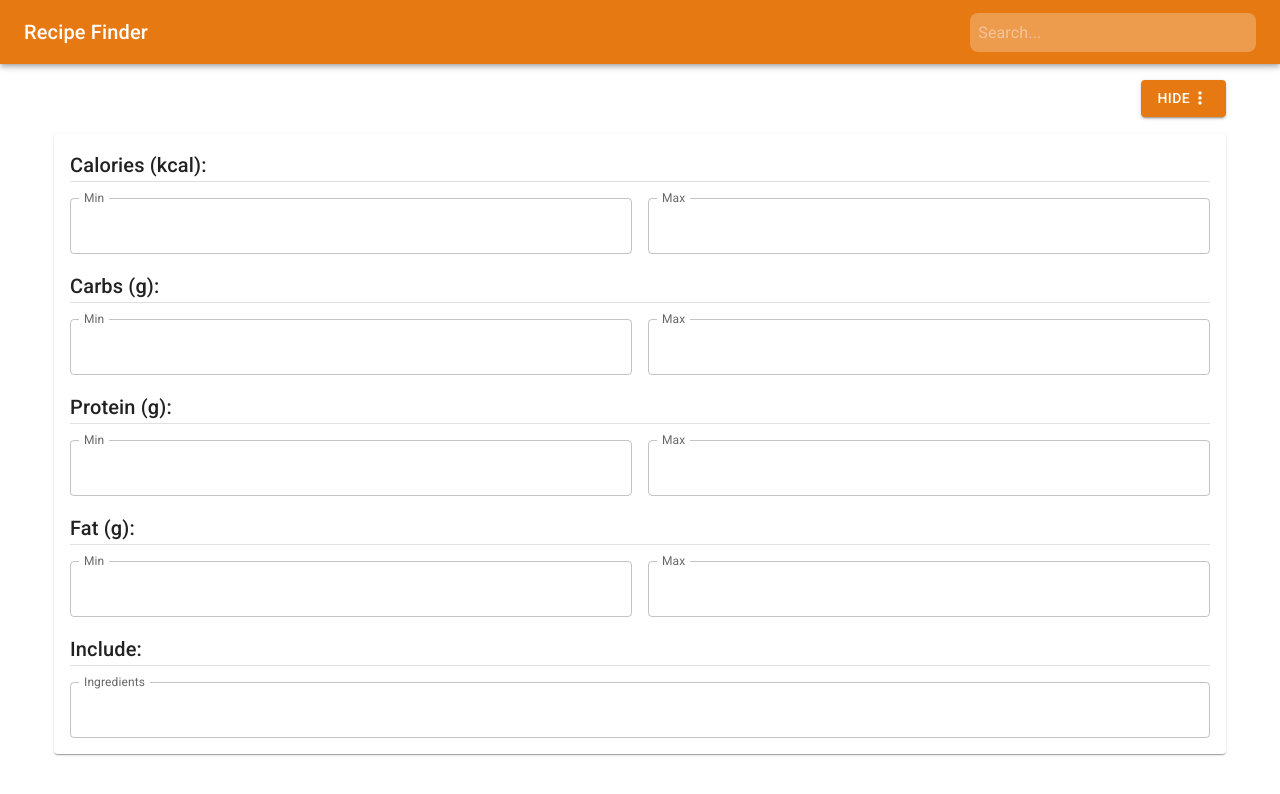
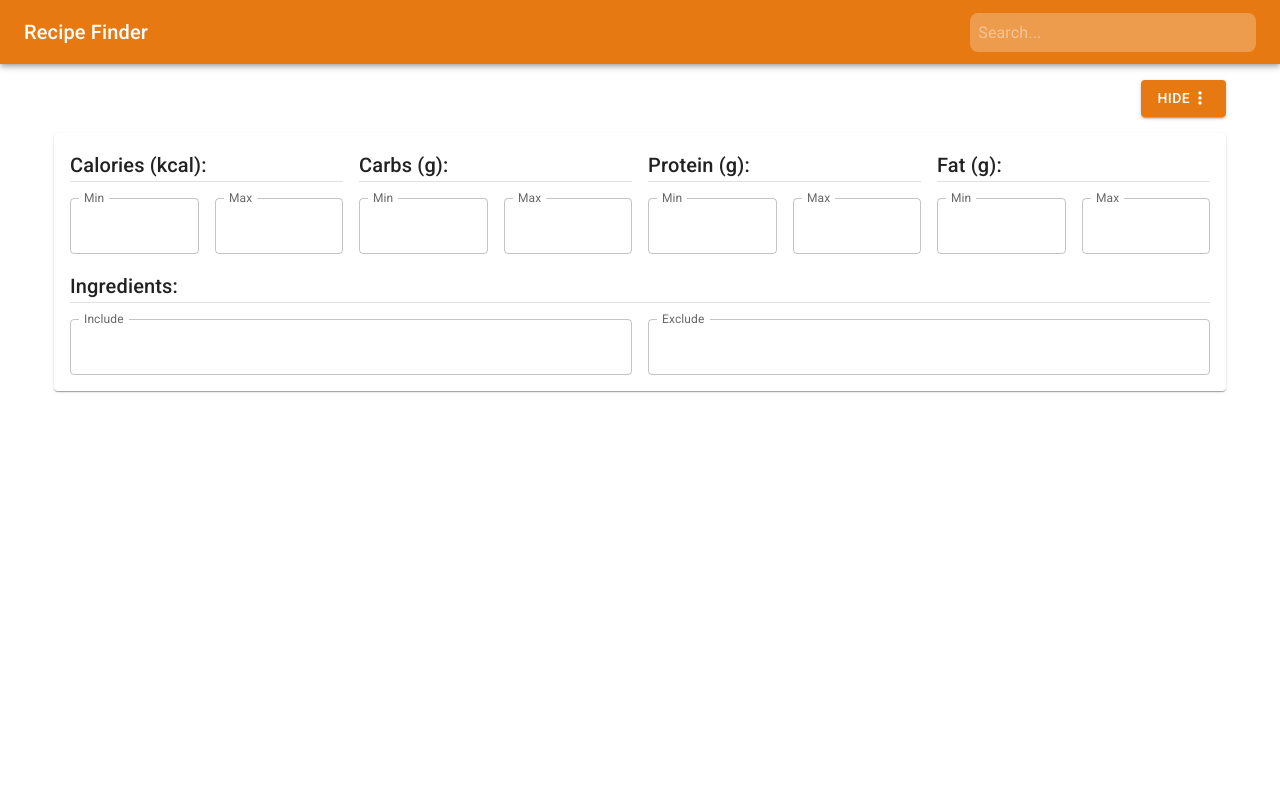
Before and after one commit to RCopJr/recipe-finder, a React (Create React App) app in the folder frontend/: page / in a window 1280 px wide. Both pictures are taken after a click on the button "FILTERS". Shown: the top 794 px of the page. Built offline with nearby package versions, Linux system fonts and the light colour scheme.

Commit message:
Updated desktop layout and refactored

```diff
--- a/frontend/src/components/App.js
+++ b/frontend/src/components/App.js
@@ -35,6 +35,7 @@ function App() {
     minCalories: "",
     maxCalories: "",
     includeIngredients: "",
+    excludeIngredients: "",
   });
 
   const [expanded, setExpanded] = useState(false);
@@ -49,6 +50,7 @@ function App() {
     minCalories,
     maxCalories,
     includeIngredients,
+    excludeIngredients,
   } = values;
 
   async function getRecipes(search, values) {
@@ -99,7 +101,8 @@ function App() {
       setRecipes(newRecipes);
     }
     //getInitialRecipes();
-  });
+    // eslint-disable-next-line react-hooks/exhaustive-deps
+  }, []);
 
   return (
     <ThemeProvider theme={theme}>
@@ -130,7 +133,7 @@ function App() {
           </Grid>
         </Grid>
         <Grid item xs={11}>
-          <Collapse in={expanded} timeout="auto" unmountOnExit>
+          <Collapse in={expanded} timeout={600} unmountOnExit>
             <Filters
               handleValueChange={handleValueChange}
               minCalories={minCalories}
@@ -142,10 +145,13 @@ function App() {
               minProtein={minProtein}
               maxProtein={maxProtein}
               includeIngredients={includeIngredients}
+              excludeIngredients={excludeIngredients}
             />
           </Collapse>
         </Grid>
-        {recipes[0] && <RecipeList recipes={recipes} />}
+        <Grid container spacing={2} item xs={11}>
+          {recipes[0] && <RecipeList recipes={recipes} />}
+        </Grid>
       </Grid>
     </ThemeProvider>
   );
--- a/frontend/src/components/Filters.js
+++ b/frontend/src/components/Filters.js
@@ -15,6 +15,7 @@ function Filters(props) {
         wrap="wrap"
         spacing={2}
       >
+        <Grid container spacing={2} item xs={12} md={3}>
           <Grid item xs={12}>
             <FilterHeading text="Calories (kcal):" />
           </Grid>
@@ -27,6 +28,8 @@ function Filters(props) {
               handleValueChange={props.handleValueChange}
             />
           </Grid>
+        </Grid>
+        <Grid container spacing={2} item xs={12} md={3}>
           <Grid item xs={12}>
             <FilterHeading text="Carbs (g):" />
           </Grid>
@@ -39,6 +42,8 @@ function Filters(props) {
               handleValueChange={props.handleValueChange}
             />
           </Grid>
+        </Grid>
+        <Grid container spacing={2} item xs={12} md={3}>
           <Grid item xs={12}>
             <FilterHeading text="Protein (g):" />
           </Grid>
@@ -51,6 +56,8 @@ function Filters(props) {
               handleValueChange={props.handleValueChange}
             />
           </Grid>
+        </Grid>
+        <Grid container spacing={2} item xs={12} md={3}>
           <Grid item xs={12}>
             <FilterHeading text="Fat (g):" />
           </Grid>
@@ -63,18 +70,31 @@ function Filters(props) {
               handleValueChange={props.handleValueChange}
             />
           </Grid>
-        <Grid item xs={12}>
-          <FilterHeading text="Include:" />
         </Grid>
         <Grid item xs={12}>
+          <FilterHeading text="Ingredients:" />
+        </Grid>
+        <Grid item xs={12} md={6}>
           <TextField
             onChange={(event) => {
               props.handleValueChange(event);
             }}
-            label="Ingredients"
+            label="Include"
             InputLabelProps={{ shrink: true }}
             value={props.includeIngredients}
             name="includeIngredients"
+            fullWidth
+          />
+        </Grid>
+        <Grid item xs={12} md={6}>
+          <TextField
+            onChange={(event) => {
+              props.handleValueChange(event);
+            }}
+            label="Exclude"
+            InputLabelProps={{ shrink: true }}
+            value={props.excludeIngredients}
+            name="excludeIngredients"
             fullWidth
           />
         </Grid>
--- a/frontend/src/components/RecipeList.js
+++ b/frontend/src/components/RecipeList.js
@@ -8,7 +8,7 @@ function RecipeList(props) {
     const id = uuidv4();
     const { imageUrl, title, url, nutrition } = recipe;
     return (
-      <Grid key={id} item xs={11} md={4}>
+      <Grid key={id} item xs={12} md={4}>
         <RecipeCard
           imageUrl={imageUrl}
           title={title}
```
Lines whose indentation alone changed are shown as unchanged.
